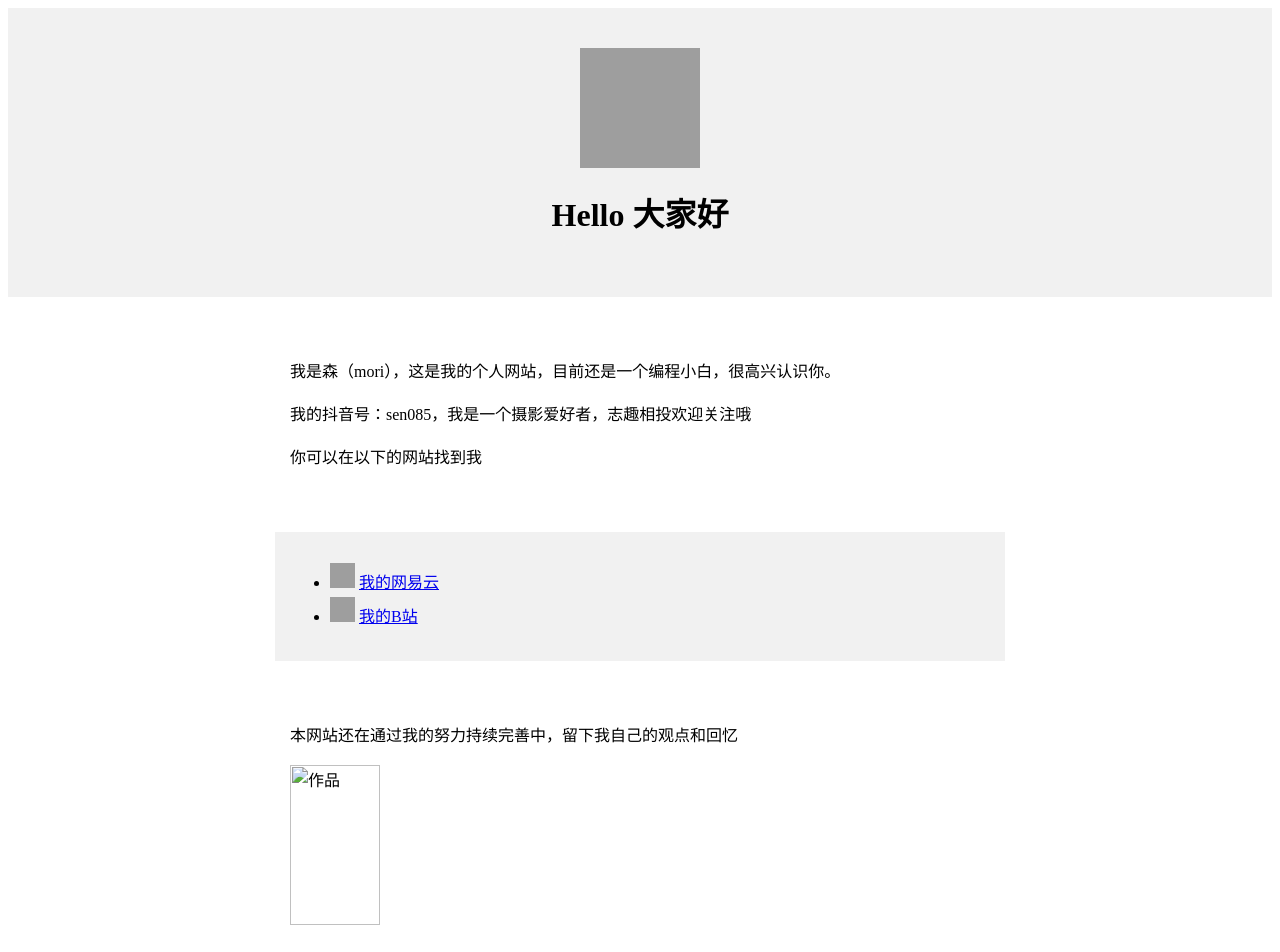
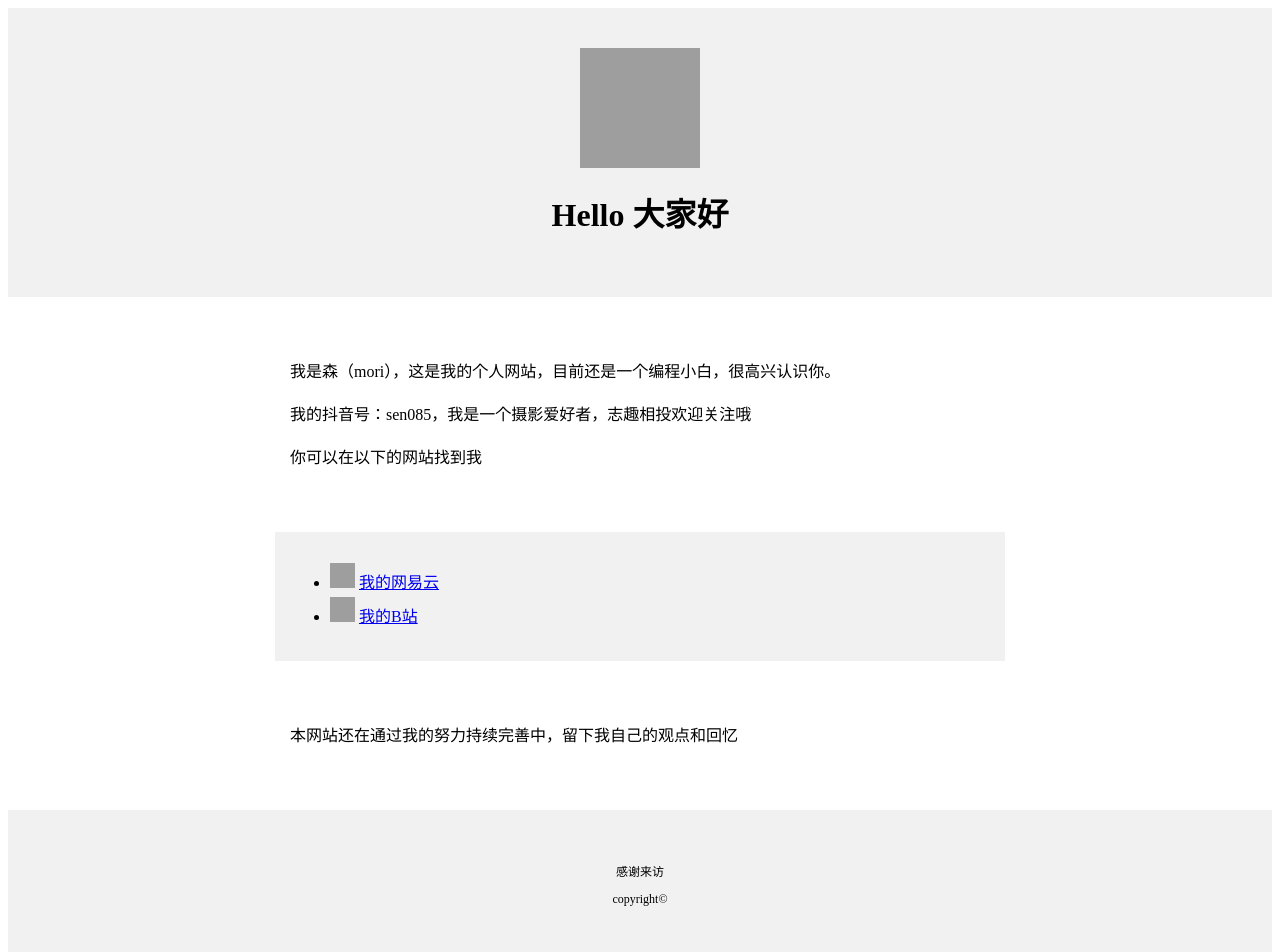
Before and after one commit to Johnmarshall119/Johnmarshall119.github.io, a plain HTML site: page index.html in a window 1280 px wide. Shown: the top 952 px of the page. Drawn offline with Linux system fonts and the light colour scheme; grey boxes are pictures that could not be loaded.

Commit message:
Update index.html

```diff
--- a/index.html
+++ b/index.html
@@ -30,7 +30,7 @@ margin:30px auto;
 padding:15px;
 line-height:1.7;">
 <p>本网站还在通过我的努力持续完善中，留下我自己的观点和回忆</p>
-<img src="E:/My webside/Johnmarshall119.github.io/street.png" alt="作品" width="90" height="160"></div>
+</div>
 <div style="
 background:#f1f1f1;
 text-align:center;
```
